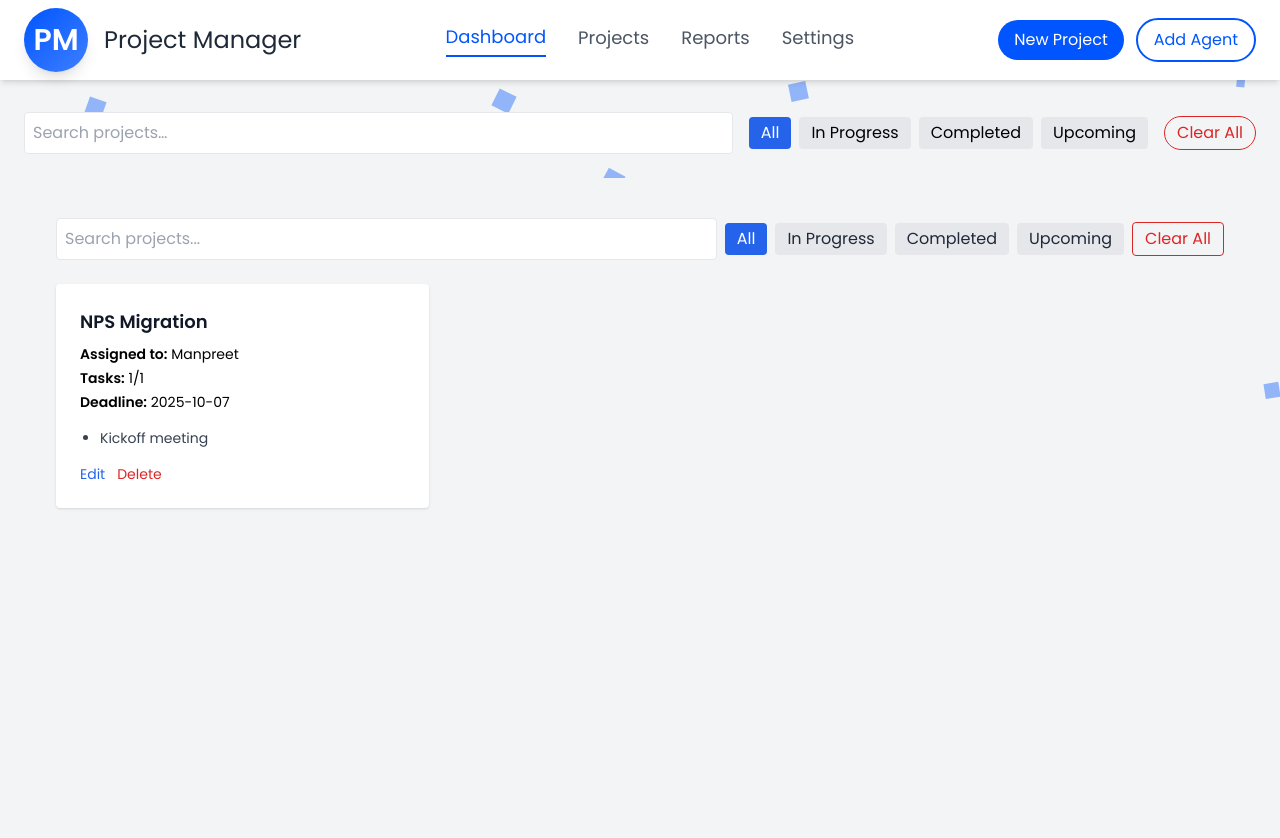
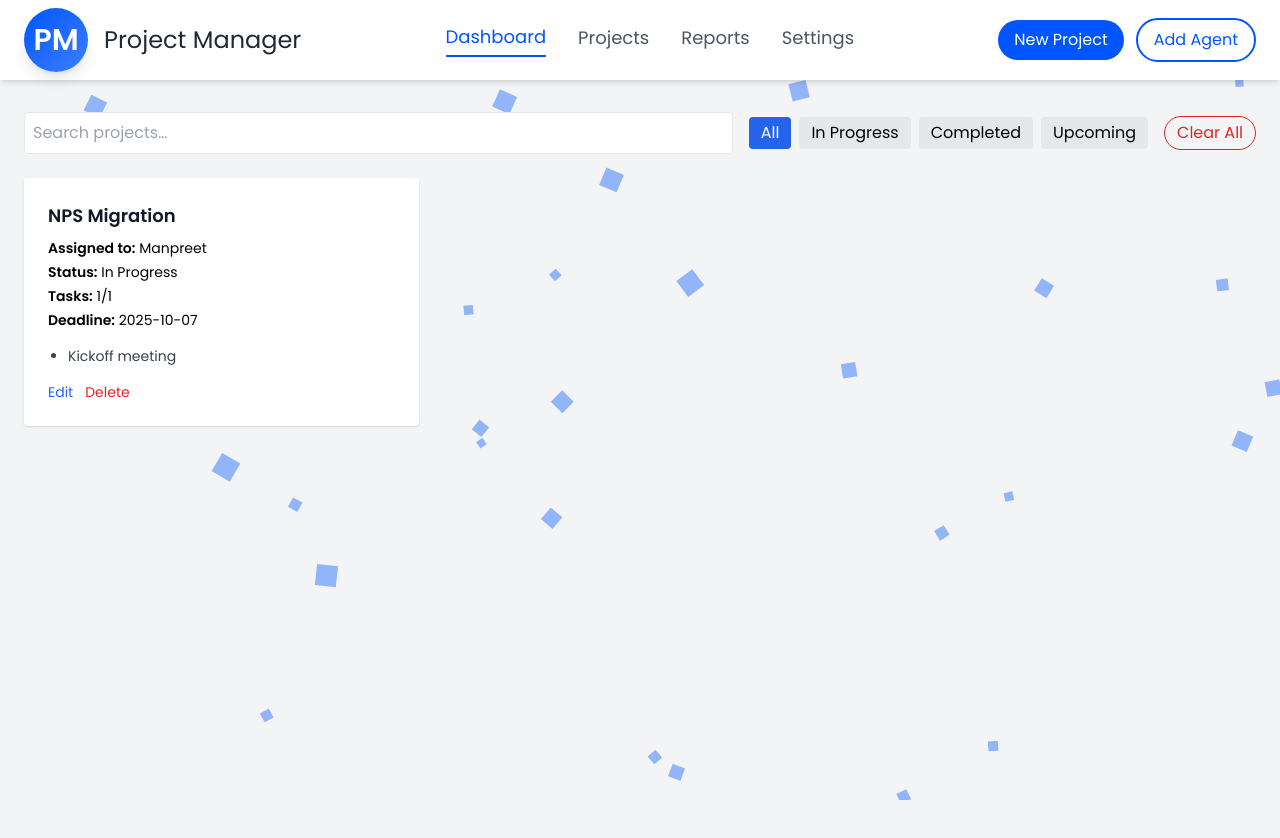
Before and after one commit to mmand213/project-manager, a React (Vite) app: page / in a window 1280 px wide. Shown: the top 838 px of the page. After the commit the page ends 800 px from the top, so only its background shows below. Built offline with nearby package versions, Linux system fonts and the light colour scheme; the HTML template or start-up script is replaced by a standard one; what js-sha256 would draw is missing.

Commit message:
Update Dashboard.jsx

```diff
--- a/src/components/Dashboard.jsx
+++ b/src/components/Dashboard.jsx
@@ -1,112 +1,66 @@
-import React, { useState, useEffect } from "react";
-import ProjectModal from "./ProjectModal.jsx";
-import AddAgentModal from "./AddAgentModal.jsx";
-import { loadProjects, saveProjects } from "../utils/storage.js";
+// src/components/Dashboard.jsx
+import React from "react";
 
-export default function Dashboard() {
-  const [projects, setProjects] = useState([]);
-  const [showModal, setShowModal] = useState(false);
-  const [editingProject, setEditingProject] = useState(null);
-  const [showAgentModal, setShowAgentModal] = useState(false);
-  const [filter, setFilter] = useState("All");
-  const [searchTerm, setSearchTerm] = useState("");
+function prettyStatus(s = "") {
+  const map = {
+    "in-progress": "In Progress",
+    completed: "Completed",
+    upcoming: "Upcoming",
+  };
+  return map[s] || s;
+}
 
-  useEffect(() => {
-    setProjects(loadProjects() || []);
-  }, []);
+export default function Dashboard({
+  projects = [],
+  filter = "all",          // 'all' | 'in-progress' | 'completed' | 'upcoming'
+  search = "",             // string
+  onEdit = () => {},       // (project) => void
+  onDelete = () => {},     // (id) => void
+}) {
+  const q = search.trim().toLowerCase();
 
-  const handleDelete = (id) => {
-    const updated = projects.filter((p) => p.id !== id);
-    saveProjects(updated);
-    setProjects(updated);
-  };
-
-  const handleEdit = (project) => {
-    setEditingProject(project);
-    setShowModal(true);
-  };
-
-  const handleNewProject = () => {
-    setEditingProject(null);
-    setShowModal(true);
-  };
-
-  const handleClearAll = () => {
-    saveProjects([]);
-    setProjects([]);
-  };
-
-  // Filtering + searching
-  const filteredProjects = projects.filter((p) => {
-    const matchesFilter =
-      filter === "All" || p.status?.toLowerCase() === filter.toLowerCase();
+  const visible = projects.filter((p) => {
+    const matchesFilter = filter === "all" || p.status === filter;
     const matchesSearch =
-      !searchTerm ||
-      p.title.toLowerCase().includes(searchTerm.toLowerCase()) ||
-      p.agent.toLowerCase().includes(searchTerm.toLowerCase());
+      !q ||
+      p.title?.toLowerCase().includes(q) ||
+      p.agent?.toLowerCase().includes(q) ||
+      p.tasks?.some((t) => t.text?.toLowerCase().includes(q));
     return matchesFilter && matchesSearch;
   });
 
   return (
-    <div className="min-h-screen bg-gray-100 py-10 px-4 sm:px-6 lg:px-8">
-      {/* Search + Filters + Clear */}
-      <div className="flex flex-wrap items-center gap-2 mb-6">
-        <input
-          type="text"
-          placeholder="Search projects..."
-          className="flex-1 p-2 border rounded"
-          value={searchTerm}
-          onChange={(e) => setSearchTerm(e.target.value)}
-        />
-        {["All", "In Progress", "Completed", "Upcoming"].map((status) => (
-          <button
-            key={status}
-            onClick={() => setFilter(status)}
-            className={`px-3 py-1 rounded ${
-              filter === status
-                ? "bg-blue-600 text-white"
-                : "bg-gray-200 text-gray-800"
-            }`}
-          >
-            {status}
-          </button>
-        ))}
-        <button
-          onClick={handleClearAll}
-          className="ml-auto text-red-600 border border-red-600 px-3 py-1 rounded hover:bg-red-50"
-        >
-          Clear All
-        </button>
-      </div>
-
-      {/* Projects Grid */}
     <div className="grid grid-cols-1 sm:grid-cols-2 lg:grid-cols-3 gap-6">
-        {filteredProjects.length === 0 ? (
+      {visible.length === 0 ? (
         <p className="text-gray-500">No projects found.</p>
       ) : (
-          filteredProjects.map((project) => (
+        visible.map((project) => (
           <div key={project.id} className="bg-white p-6 rounded shadow">
             <h2 className="text-lg font-semibold text-gray-900 mb-2">
               {project.title}
             </h2>
+
             <p className="text-sm mb-1">
-                <strong>Assigned to:</strong> {project.agent}
+              <strong>Assigned to:</strong> {project.agent || "—"}
+            </p>
+            <p className="text-sm mb-1">
+              <strong>Status:</strong> {prettyStatus(project.status)}
             </p>
             <p className="text-sm mb-1">
               <strong>Tasks:</strong>{" "}
-                {project.tasks?.filter((t) => t.text?.trim() !== "").length || 0}/
+              {project.tasks?.filter((t) => t.text?.trim()).length || 0}/
               {project.tasks?.length || 0}
             </p>
             <p className="text-sm mb-4">
-                <strong>Deadline:</strong> {project.deadline}
+              <strong>Deadline:</strong> {project.deadline || "—"}
             </p>
 
-              {project.tasks && project.tasks.length > 0 && (
+            {project.tasks?.length > 0 && (
               <ul className="mb-4 list-disc pl-5 text-sm text-gray-700">
-                  {project.tasks.map((task, index) =>
-                    task.text?.trim() !== "" ? (
-                      <li key={task.id || index}>
-                        {task.text} {task.completed ? "✔" : ""}
+                {project.tasks.map((t) =>
+                  t.text?.trim() ? (
+                    <li key={t.id}>
+                      {t.text} {t.completed ? "✔" : ""}
                     </li>
                   ) : null
                 )}
@@ -115,13 +69,13 @@ export default function Dashboard() {
 
             <div className="flex gap-3 text-sm">
               <button
-                  onClick={() => handleEdit(project)}
+                onClick={() => onEdit(project)}
                 className="text-blue-600 hover:underline"
               >
                 Edit
               </button>
               <button
-                  onClick={() => handleDelete(project.id)}
+                onClick={() => onDelete(project.id)}
                 className="text-red-600 hover:underline"
               >
                 Delete
@@ -131,48 +85,5 @@ export default function Dashboard() {
         ))
       )}
     </div>
-
-      {/* Project modal */}
-      {showModal && (
-        <ProjectModal
-          project={
-            editingProject || {
-              id: Date.now(),
-              title: "",
-              agent: "",
-              deadline: "",
-              status: "upcoming",
-              tasks: [],
-            }
-          }
-          onSave={(newProject) => {
-            let updated;
-            if (projects.some((p) => p.id === newProject.id)) {
-              updated = projects.map((p) =>
-                p.id === newProject.id ? newProject : p
-              );
-            } else {
-              updated = [...projects, newProject];
-            }
-            saveProjects(updated);
-            setProjects(updated);
-            setShowModal(false);
-            setEditingProject(null);
-          }}
-          onCancel={() => {
-            setShowModal(false);
-            setEditingProject(null);
-          }}
-        />
-      )}
-
-      {/* Agent modal */}
-      {showAgentModal && (
-        <AddAgentModal
-          isOpen={showAgentModal}
-          onClose={() => setShowAgentModal(false)}
-        />
-      )}
-    </div>
   );
 }
```
Lines whose indentation alone changed are shown as unchanged.
